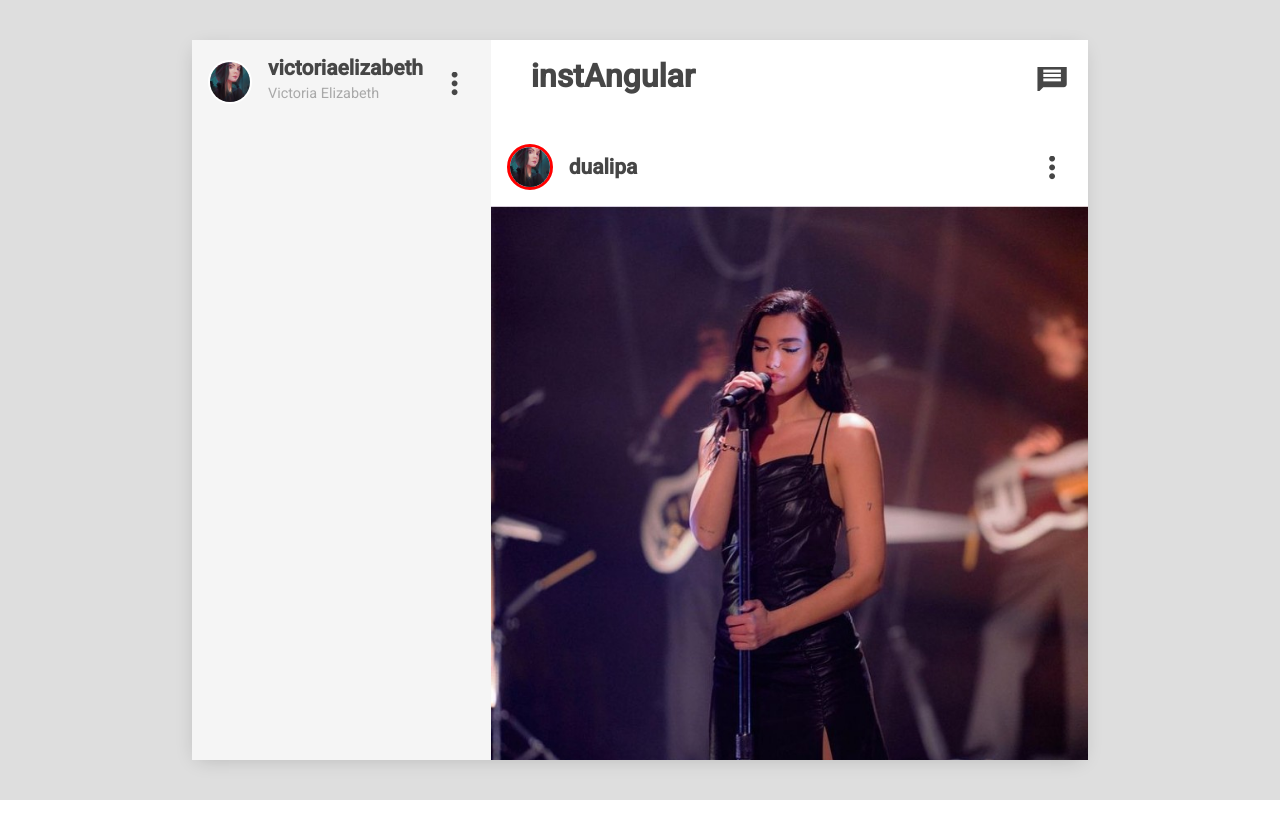
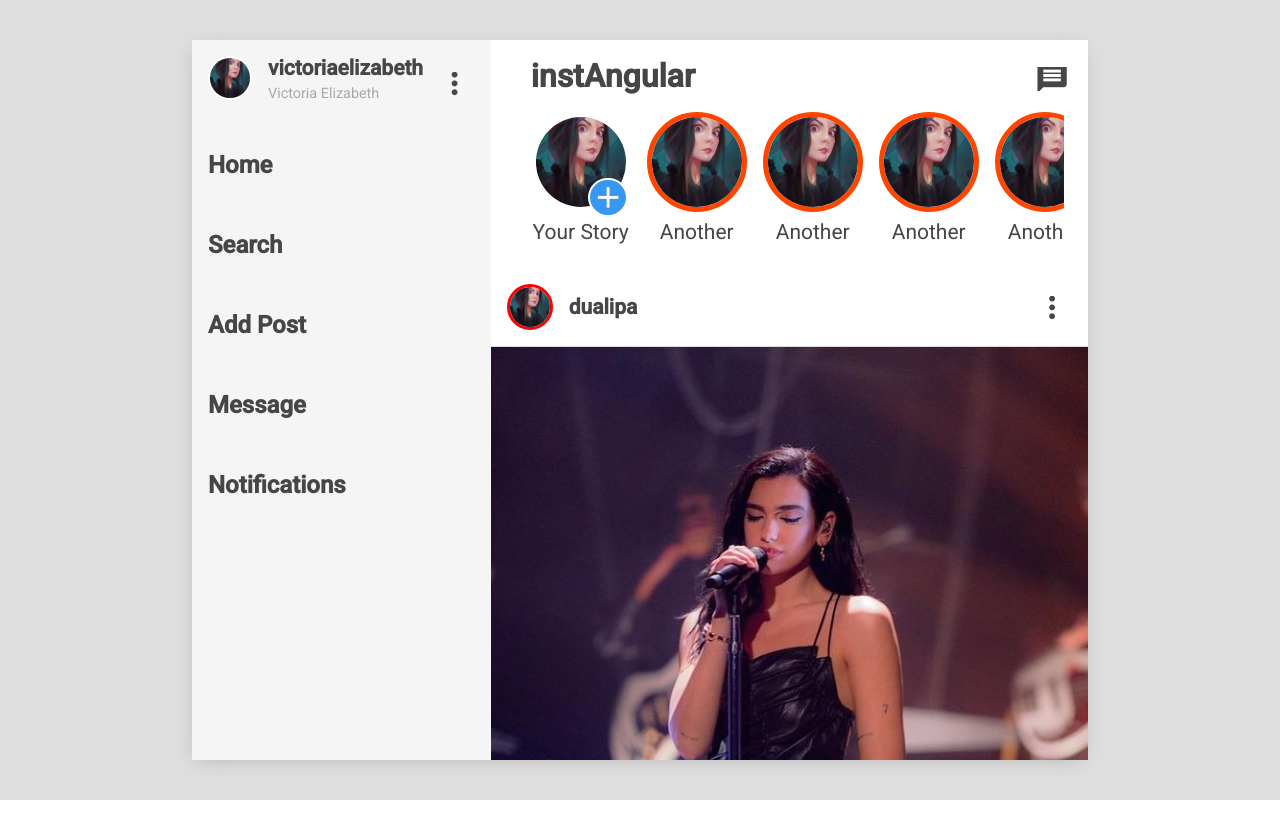
Before and after one commit to radvil/instangular, an Angular app in the folder angular-client/: page / in a window 1280 px wide. Shown: the top 838 px of the page. Before the commit the page ends 800 px from the top, so only its background shows below. Built offline with nearby package versions, Linux system fonts and the light colour scheme.

Commit message:
✔️ Add sidemenu items

```diff
--- a/angular-client/src/app/app.component.html
+++ b/angular-client/src/app/app.component.html
@@ -14,6 +14,23 @@
           <mat-icon>more_vert</mat-icon>
         </button>
       </div>
+      <div class="sidebar__menu-list">
+        <button mat-button>
+          Home
+        </button>
+        <button mat-button>
+          Search
+        </button>
+        <button mat-button>
+          Add Post
+        </button>
+        <button mat-button>
+          Message
+        </button>
+        <button mat-button>
+          Notifications
+        </button>
+      </div>
     </div>
 
     <!-- content -->
@@ -27,7 +44,7 @@
       </div>
 
       <!-- content story -->
-      <!-- <ul class="content__stories">
+      <ul class="content__stories">
         <li class="story--list-item">
           <img src="assets/images/portrait.jpg" alt="story_user" />
           <mat-icon class="pointer">add</mat-icon>
@@ -61,7 +78,7 @@
           <img src="assets/images/portrait.jpg" class="pointer" alt="story_user" />
           <div class="title">Another</div>
         </li>
-      </ul> -->
+      </ul>
 
       <!-- post list -->
       <div class="content__posts">
@@ -75,6 +92,7 @@
             </button>
           </div>
           <div class="post--item-image">
+            <div *ngIf="false" class="placeholder"></div>
             <img src="assets/images/post.jpeg" height="720" width="720" alt="post" />
           </div>
           <div class="post--item-buttons">
@@ -98,7 +116,15 @@
             <img src="assets/images/portrait.jpg" height="40" width="40" alt="username" />
             <p>Add a comment...</p>
           </div>
+          <div class="post--item-time">a minute ago</div>
         </div>
+      </div>
+
+      <!-- load more -->
+      <div class="content_more">
+        <button mat-icon-button>
+          <mat-icon>more</mat-icon>
+        </button>
       </div>
 
     </div>
--- a/angular-client/src/app/app.component.scss
+++ b/angular-client/src/app/app.component.scss
@@ -54,7 +54,7 @@
 .sidebar__header__user {
   width: 100%;
   display: flex;
-  align-items: center;
+  // align-items: center;
   img {
     object-fit: cover;
     border-radius: 50%;
@@ -71,6 +71,20 @@
       font-size: 0.9rem;
       color: #a9a9a9;
     }
+  }
+}
+.sidebar__menu-list {
+  display: flex;
+  flex-direction: column;
+  height: 100%;
+  button {
+    display: flex; // idk why
+    align-items: center;
+    height: 80px;
+    width: 100%;
+    border-radius: 0;
+    font-weight: bold;
+    font-size: 1.5rem;
   }
 }
 
@@ -186,6 +200,18 @@ li.story--list-item {
   }
 }
 .post--item-image {
+  width: 100%;
+  height: 720px;
+  position: relative;
+  .placeholder {
+    position: absolute;
+    top: 0;
+    bottom: 0;
+    left: 0;
+    right: 0;
+    background-color: #00000027;
+    backdrop-filter: blur(10px);
+  }
   img {
     width: 100%;
     height: 100%;
@@ -234,3 +260,14 @@ p.view-comments {
     color: #a9a9a9;
   }
 }
+.post--item-time {
+  margin: 0 1rem;
+  font-size: 1rem;
+  color: #a9a9a9;
+}
+.content_more {
+  display: flex;
+  margin: 1rem;
+  align-items: center;
+  justify-content: center;
+}
```
